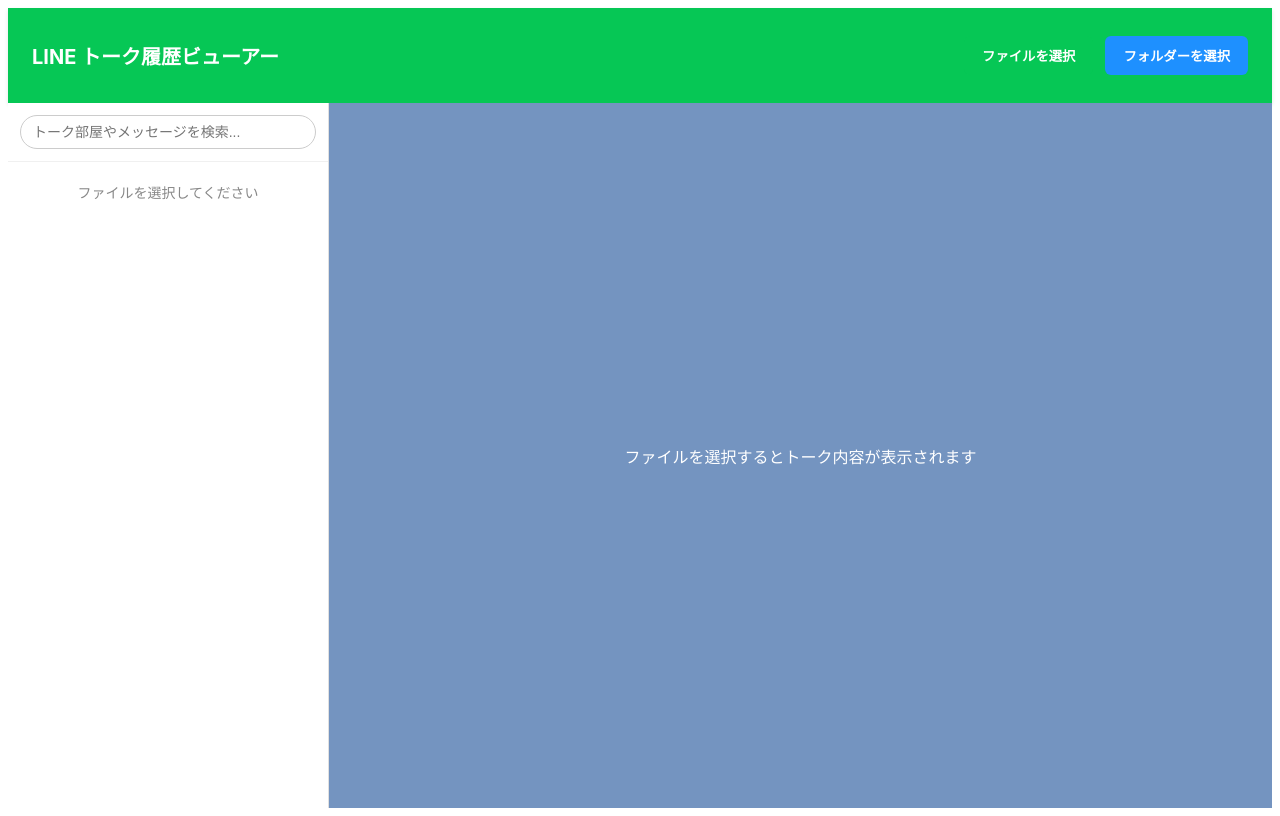
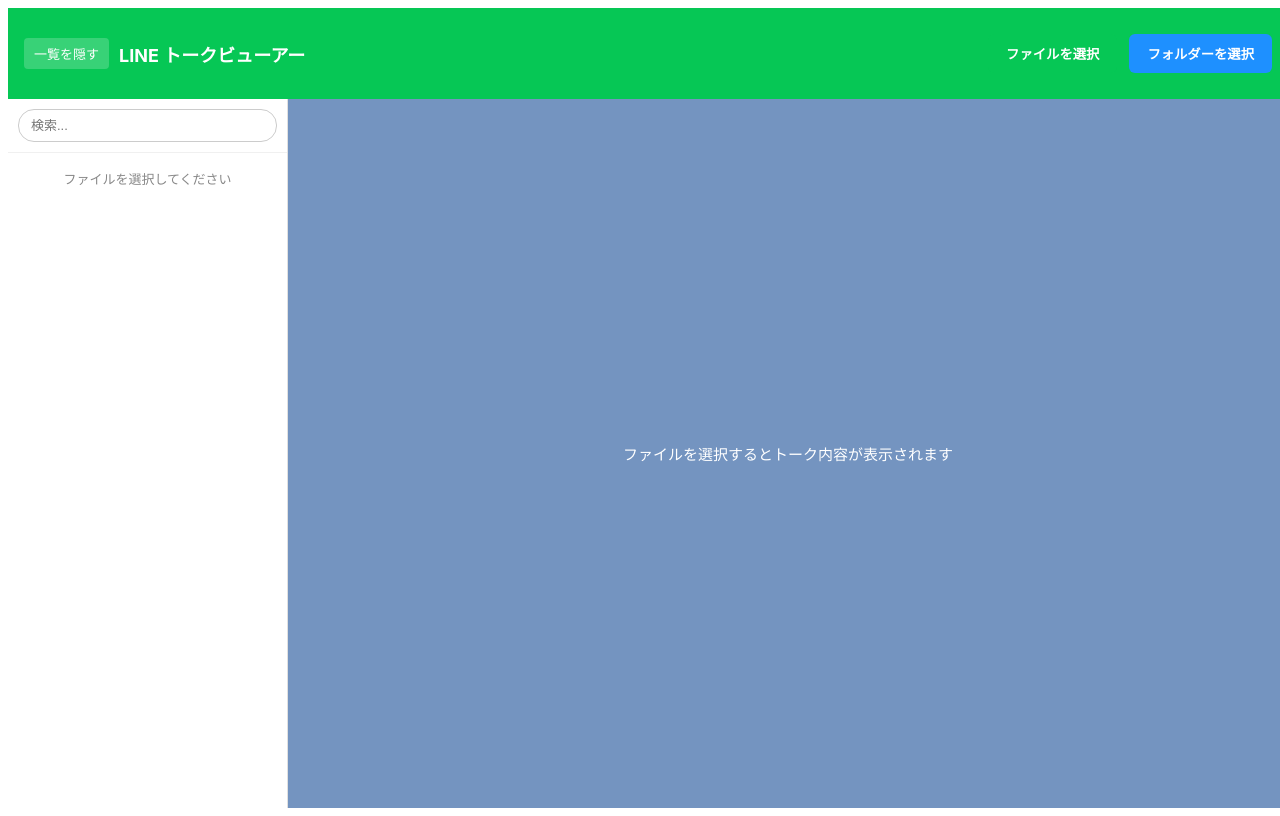
Before and after one commit to yannsaiko/line1, a React (Vite) app: page / in a window 1280 px wide. Built offline with nearby package versions, Linux system fonts and the light colour scheme.

Commit message:
Update App.tsx

```diff
--- a/src/App.tsx
+++ b/src/App.tsx
@@ -2,19 +2,42 @@
 import { FileUploader } from './components/FileUploader';
 import { NormalizedChatRoom, NormalizedMessage } from './types/lineDatabase';
 
-// 文字化け対策（UTF-8 と Shift_JIS を自動判別デコード）
+// 文字化け対策（BOM判別 + UTF-8 / Shift_JIS / EUC-JP / UTF-16 自動スコア判定デコーダー）
 const readTextFile = async (file: File): Promise<string> => {
   const buffer = await file.arrayBuffer();
-  let text = new TextDecoder('utf-8').decode(buffer);
-  if (text.includes('\uFFFD')) {
+  const bytes = new Uint8Array(buffer);
+
+  // BOM判定
+  if (bytes.length >= 3 && bytes[0] === 0xEF && bytes[1] === 0xBB && bytes[2] === 0xBF) {
+    return new TextDecoder('utf-8').decode(bytes.subarray(3));
+  }
+  if (bytes.length >= 2 && bytes[0] === 0xFF && bytes[1] === 0xFE) {
+    return new TextDecoder('utf-16le').decode(bytes.subarray(2));
+  }
+  if (bytes.length >= 2 && bytes[0] === 0xFE && bytes[1] === 0xFF) {
+    return new TextDecoder('utf-16be').decode(bytes.subarray(2));
+  }
+
+  // 文字化け記号 (\uFFFD) の発生が最も少ないエンコーディングを選択
+  const encodings = ['utf-8', 'shift-jis', 'euc-jp', 'utf-16le'];
+  let bestText = '';
+  let minErrors = Infinity;
+
+  for (const enc of encodings) {
     try {
-      const sjisText = new TextDecoder('shift-jis').decode(buffer);
-      if (!sjisText.includes('\uFFFD')) {
-        text = sjisText;
+      const decoder = new TextDecoder(enc, { fatal: false });
+      const decoded = decoder.decode(bytes);
+      const errors = (decoded.match(/\uFFFD/g) || []).length;
+      if (errors < minErrors) {
+        minErrors = errors;
+        bestText = decoded;
+        if (errors === 0) break;
       }
-    } catch (e) {}
+    } catch (e) {
+      // 無視して次のエンコーディングを試行
     }
-  return text;
+  }
+  return bestText || new TextDecoder('utf-8').decode(bytes);
 };
 
 // 送信時刻・日付の抽出処理
@@ -24,7 +47,6 @@
   }
   let num = Number(rawTime);
   if (!isNaN(num) && num > 0) {
-    // Apple Core Data Epoch (2001-01-01基準の秒数) の変換対応
     if (num < 1000000000) {
       num = (num + 978307200) * 1000;
     } else if (num < 100000000000) {
@@ -51,6 +73,7 @@
   const [isLoading, setIsLoading] = useState<boolean>(false);
   const [errorMessage, setErrorMessage] = useState<string | null>(null);
   const [searchQuery, setSearchQuery] = useState<string>('');
+  const [showSidebar, setShowSidebar] = useState<boolean>(true);
 
   // 編集状態
   const [blurredMsgIds, setBlurredMsgIds] = useState<Set<string | number>>(new Set());
@@ -77,7 +100,7 @@
     window.print();
   };
 
-  // LINE TXT解析（iOS / Android / PC全対応）
+  // LINE TXT解析（全フォーマット対応）
   const parseLineTxt = (text: string, fileName: string): NormalizedChatRoom | null => {
     const lines = text.split(/\r?\n/);
     let roomTitle = fileName.replace(/\.[^/.]+$/, '').replace(/^\[LINE\]\s*/, '').replace(/とのトーク履歴$/, '');
@@ -89,7 +112,6 @@
       const trimmed = line.trim();
       if (!trimmed) continue;
 
-      // ヘッダー・タイトル
       if (trimmed.startsWith('[LINE]')) {
         const match = trimmed.match(/\[LINE\]\s*(.+)とのトーク履歴/);
         if (match) roomTitle = match[1];
@@ -97,14 +119,13 @@
       }
       if (trimmed.startsWith('保存日時：') || trimmed.startsWith('保存日時:')) continue;
 
-      // 日付行 (2023/10/24(火), 2023.10.24 等)
       const dateMatch = trimmed.match(/^(\d{4}[\/\.\-年]\d{1,2}[\/\.\-月]\d{1,2}[^\s\t]*)/);
       if (dateMatch && !trimmed.includes('\t')) {
         currentDate = dateMatch[1];
         continue;
       }
 
-      // 1) タブ区切り (HH:mm\t送信者\tメッセージ)
+      // 1) タブ区切り
       const tabParts = line.split('\t');
       if (tabParts.length >= 3) {
         const timePart = tabParts[0].trim();
@@ -141,7 +162,7 @@
         continue;
       }
 
-      // 2) スペース区切り (Android等: 12:34 送信者 メッセージ)
+      // 2) スペース区切り
       const spaceParts = line.split(/\s{2,}/);
       if (spaceParts.length >= 3) {
         const timePart = spaceParts[0].trim();
@@ -162,7 +183,7 @@
         continue;
       }
 
-      // 3) 改行メッセージの継続処理
+      // 3) 改行継続処理
       if (messages.length > 0) {
         messages[messages.length - 1].text += '\n' + line;
       } else {
@@ -205,7 +226,7 @@
       for (const file of fileArray) {
         let parsed = false;
 
-        // 1. SQLite DB の解析
+        // SQLite DB 解析
         if (
           file.name.endsWith('.sqlite') ||
           file.name.endsWith('.sqlite3') ||
@@ -225,7 +246,6 @@
             const tablesRes = db.exec("SELECT name FROM sqlite_master WHERE type='table';");
             const tables = tablesRes.length > 0 ? tablesRes[0].values.map((v) => String(v[0])) : [];
 
-            // ユーザーテーブル
             const userMap = new Map<string, string>();
             const userTable = tables.find((t) => t.toLowerCase().includes('user') || t.toLowerCase().includes('contact'));
             if (userTable) {
@@ -241,7 +261,6 @@
               }
             }
 
-            // メッセージテーブル
             const msgTable = tables.find((t) => t.toLowerCase().includes('message') || t.toLowerCase().includes('chatlog'));
             if (msgTable) {
               const res = db.exec(`SELECT * FROM "${msgTable}"`);
@@ -292,24 +311,24 @@
             }
             db.close();
           } catch (dbErr) {
-            console.warn('DB parsing skipped, falling back to text mode', dbErr);
+            console.warn('DB解析スキップ、テキスト解析へ移行:', dbErr);
           }
         }
 
-        // 2. テキスト読み込み（UTF-8 & Shift_JIS エンコーディング両対応）
+        // テキスト解析（エンコーディング完全自動判別）
         if (!parsed) {
           try {
             const text = await readTextFile(file);
             const room = parseLineTxt(text, file.name);
             if (room) parsedRooms.push(room);
           } catch (txtErr) {
-            console.warn('Text parsing error', txtErr);
+            console.warn('テキスト解析エラー:', txtErr);
           }
         }
       }
 
       if (parsedRooms.length === 0) {
-        throw new Error('有効なトーク履歴データを読み込めませんでした。');
+        throw new Error('有効なトーク履歴データを読み込めませんでした。文字が入っているファイルを選択してください。');
       }
 
       setChatRooms(parsedRooms);
@@ -333,8 +352,9 @@
   );
 
   return (
-    <div style={{ display: 'flex', flexDirection: 'column', height: '100vh', fontFamily: '-apple-system, BlinkMacSystemFont, "Segoe UI", Roboto, sans-serif', backgroundColor: '#f5f6f8' }}>
+    <div style={{ display: 'flex', flexDirection: 'column', height: '100dvh', width: '100vw', overflow: 'hidden', fontFamily: '-apple-system, BlinkMacSystemFont, "Segoe UI", Roboto, sans-serif', backgroundColor: '#f5f6f8', boxSizing: 'border-box' }}>
       <style>{`
+        * { box-sizing: border-box; }
         @media print {
           .no-print { display: none !important; }
           body, html, #root { height: auto !important; overflow: visible !important; background: #fff !important; }
@@ -342,18 +362,36 @@
           .chat-container { height: auto !important; overflow: visible !important; }
           .action-btn { display: none !important; }
         }
+        @media (max-width: 768px) {
+          .sidebar-container {
+            position: absolute !important;
+            z-index: 100 !important;
+            height: calc(100% - 60px) !important;
+            top: 60px !important;
+            left: 0 !important;
+            box-shadow: 2px 0 8px rgba(0,0,0,0.2) !important;
+          }
+        }
       `}</style>
 
       {/* ヘッダー */}
-      <header className="no-print" style={{ backgroundColor: '#06C755', color: '#fff', padding: '12px 24px', display: 'flex', justifyContent: 'space-between', alignItems: 'center', boxShadow: '0 2px 4px rgba(0,0,0,0.1)' }}>
-        <h1 style={{ margin: 0, fontSize: '20px', fontWeight: 'bold' }}>LINE トーク履歴ビューアー</h1>
-        <div style={{ display: 'flex', gap: '12px', alignItems: 'center' }}>
+      <header className="no-print" style={{ backgroundColor: '#06C755', color: '#fff', padding: '10px 16px', display: 'flex', justifyContent: 'space-between', alignItems: 'center', minHeight: '60px', flexWrap: 'wrap', gap: '8px', boxShadow: '0 2px 4px rgba(0,0,0,0.1)' }}>
+        <div style={{ display: 'flex', alignItems: 'center', gap: '10px' }}>
+          <button
+            onClick={() => setShowSidebar(!showSidebar)}
+            style={{ padding: '6px 10px', backgroundColor: 'rgba(255,255,255,0.2)', color: '#fff', border: 'none', borderRadius: '4px', cursor: 'pointer', fontSize: '13px' }}
+          >
+            {showSidebar ? '一覧を隠す' : 'トーク一覧'}
+          </button>
+          <h1 style={{ margin: 0, fontSize: '18px', fontWeight: 'bold', whiteSpace: 'nowrap' }}>LINE トークビューアー</h1>
+        </div>
+        <div style={{ display: 'flex', gap: '8px', alignItems: 'center', flexWrap: 'wrap' }}>
           {selectedRoom && (
             <button
               onClick={handlePrint}
-              style={{ padding: '8px 16px', backgroundColor: '#fff', color: '#06C755', border: 'none', borderRadius: '6px', fontWeight: 'bold', cursor: 'pointer', fontSize: '14px' }}
+              style={{ padding: '6px 12px', backgroundColor: '#fff', color: '#06C755', border: 'none', borderRadius: '6px', fontWeight: 'bold', cursor: 'pointer', fontSize: '13px', whiteSpace: 'nowrap' }}
             >
-              🖨️ 印刷 / PDF保存
+              🖨️ 印刷 / PDF
             </button>
           )}
           <FileUploader onFilesSelected={handleFilesSelected} isLoading={isLoading} />
@@ -361,28 +399,29 @@
       </header>
 
       {errorMessage && (
-        <div className="no-print" style={{ backgroundColor: '#ffdddd', color: '#d8000c', padding: '10px 20px', borderBottom: '1px solid #d8000c', fontSize: '14px' }}>
+        <div className="no-print" style={{ backgroundColor: '#ffdddd', color: '#d8000c', padding: '8px 16px', borderBottom: '1px solid #d8000c', fontSize: '13px' }}>
           {errorMessage}
         </div>
       )}
 
-      <div style={{ display: 'flex', flex: 1, overflow: 'hidden' }}>
+      <div style={{ display: 'flex', flex: 1, minHeight: 0, position: 'relative', overflow: 'hidden' }}>
         {/* サイドバー */}
-        <aside className="no-print" style={{ width: '320px', borderRight: '1px solid #e0e0e0', backgroundColor: '#fff', display: 'flex', flexDirection: 'column' }}>
-          <div style={{ padding: '12px', borderBottom: '1px solid #f0f0f0' }}>
+        {showSidebar && (
+          <aside className="no-print sidebar-container" style={{ width: '280px', maxWidth: '80vw', borderRight: '1px solid #e0e0e0', backgroundColor: '#fff', display: 'flex', flexDirection: 'column', height: '100%', flexShrink: 0 }}>
+            <div style={{ padding: '10px', borderBottom: '1px solid #f0f0f0' }}>
               <input
                 type="text"
-              placeholder="トーク部屋やメッセージを検索..."
+                placeholder="検索..."
                 value={searchQuery}
                 onChange={(e) => setSearchQuery(e.target.value)}
-              style={{ width: '100%', padding: '8px 12px', borderRadius: '18px', border: '1px solid #ccc', outline: 'none', fontSize: '14px', boxSizing: 'border-box' }}
+                style={{ width: '100%', padding: '8px 12px', borderRadius: '16px', border: '1px solid #ccc', outline: 'none', fontSize: '13px' }}
               />
             </div>
 
             <div style={{ flex: 1, overflowY: 'auto' }}>
               {filteredRooms.length === 0 ? (
-              <div style={{ padding: '20px', color: '#888', textAlign: 'center', fontSize: '14px' }}>
-                {chatRooms.length === 0 ? 'ファイルを選択してください' : '該当するトークがありません'}
+                <div style={{ padding: '16px', color: '#888', textAlign: 'center', fontSize: '13px' }}>
+                  {chatRooms.length === 0 ? 'ファイルを選択してください' : '該当がありません'}
                 </div>
               ) : (
                 filteredRooms.map((room) => {
@@ -392,16 +431,16 @@
                       key={room.chatId}
                       onClick={() => setSelectedRoom(room)}
                       style={{
-                      padding: '12px 16px',
+                        padding: '10px 14px',
                         borderBottom: '1px solid #f5f5f5',
                         cursor: 'pointer',
                         backgroundColor: isSelected ? '#e8f7ed' : '#fff',
                       }}
                     >
-                    <div style={{ fontWeight: 'bold', fontSize: '15px', color: '#333', marginBottom: '4px' }}>
+                      <div style={{ fontWeight: 'bold', fontSize: '14px', color: '#333', marginBottom: '2px', overflow: 'hidden', textOverflow: 'ellipsis', whiteSpace: 'nowrap' }}>
                         {room.roomTitle}
                       </div>
-                    <div style={{ fontSize: '13px', color: '#777', whiteSpace: 'nowrap', overflow: 'hidden', textOverflow: 'ellipsis' }}>
+                      <div style={{ fontSize: '12px', color: '#777', whiteSpace: 'nowrap', overflow: 'hidden', textOverflow: 'ellipsis' }}>
                         {room.lastMessageText || 'メッセージなし'}
                       </div>
                     </div>
@@ -410,19 +449,20 @@
               )}
             </div>
           </aside>
+        )}
 
         {/* トークメイン画面 */}
-        <main style={{ flex: 1, display: 'flex', flexDirection: 'column', backgroundColor: '#7494C0' }}>
+        <main style={{ flex: 1, display: 'flex', flexDirection: 'column', backgroundColor: '#7494C0', minWidth: 0, height: '100%' }}>
           {selectedRoom ? (
             <>
-              <div style={{ backgroundColor: '#fff', padding: '14px 20px', borderBottom: '1px solid #e0e0e0', fontWeight: 'bold', fontSize: '16px', color: '#333', display: 'flex', justifyContent: 'space-between', alignItems: 'center' }}>
-                <span>{selectedRoom.roomTitle}</span>
-                <span className="no-print" style={{ fontSize: '12px', color: '#666', fontWeight: 'normal' }}>
-                  ※モザイク・削除で個別編集可能
+              <div style={{ backgroundColor: '#fff', padding: '10px 16px', borderBottom: '1px solid #e0e0e0', fontWeight: 'bold', fontSize: '15px', color: '#333', display: 'flex', justifyContent: 'space-between', alignItems: 'center', flexWrap: 'wrap', gap: '8px', minHeight: '44px' }}>
+                <span style={{ overflow: 'hidden', textOverflow: 'ellipsis', whiteSpace: 'nowrap' }}>{selectedRoom.roomTitle}</span>
+                <span className="no-print" style={{ fontSize: '11px', color: '#666', fontWeight: 'normal' }}>
+                  ※モザイク・削除機能付き
                 </span>
               </div>
 
-              <div className="chat-container" style={{ flex: 1, overflowY: 'auto', padding: '20px', display: 'flex', flexDirection: 'column', gap: '12px' }}>
+              <div className="chat-container" style={{ flex: 1, overflowY: 'auto', padding: '16px', display: 'flex', flexDirection: 'column', gap: '10px', minWidth: 0 }}>
                 {currentMessages.length === 0 ? (
                   <div style={{ color: '#fff', textAlign: 'center', marginTop: '40px' }}>メッセージがありません</div>
                 ) : (
@@ -436,31 +476,32 @@
                           display: 'flex',
                           flexDirection: 'column',
                           alignItems: msg.isMyMessage ? 'flex-end' : 'flex-start',
+                          width: '100%',
                         }}
                       >
                         {msg.formattedFullDate && (
-                          <div style={{ alignSelf: 'center', margin: '10px 0', backgroundColor: 'rgba(0,0,0,0.2)', color: '#fff', padding: '4px 12px', borderRadius: '12px', fontSize: '12px' }}>
+                          <div style={{ alignSelf: 'center', margin: '8px 0', backgroundColor: 'rgba(0,0,0,0.25)', color: '#fff', padding: '3px 10px', borderRadius: '10px', fontSize: '11px' }}>
                             {msg.formattedFullDate}
                           </div>
                         )}
 
-                        {/* 送信者名表示 */}
-                        <span style={{ fontSize: '12px', color: '#fff', marginBottom: '3px', marginLeft: msg.isMyMessage ? '0' : '4px', marginRight: msg.isMyMessage ? '4px' : '0' }}>
+                        <span style={{ fontSize: '11px', color: '#fff', marginBottom: '2px', marginLeft: msg.isMyMessage ? '0' : '4px', marginRight: msg.isMyMessage ? '4px' : '0' }}>
                           {msg.senderName}
                         </span>
 
-                        <div style={{ display: 'flex', alignItems: 'flex-end', gap: '6px', flexDirection: msg.isMyMessage ? 'row-reverse' : 'row' }}>
+                        <div style={{ display: 'flex', alignItems: 'flex-end', gap: '6px', maxWidth: '100%', flexDirection: msg.isMyMessage ? 'row-reverse' : 'row' }}>
                           {/* 吹き出し */}
                           <div
                             style={{
-                              maxWidth: '65%',
-                              padding: '9px 14px',
-                              borderRadius: '16px',
+                              maxWidth: '75%',
+                              padding: '8px 12px',
+                              borderRadius: '14px',
                               backgroundColor: msg.isMyMessage ? '#85E249' : '#FFFFFF',
                               color: '#000',
                               fontSize: '14px',
                               lineHeight: '1.4',
                               wordBreak: 'break-word',
+                              overflowWrap: 'anywhere',
                               whiteSpace: 'pre-wrap',
                               boxShadow: '0 1px 2px rgba(0,0,0,0.1)',
                               filter: isBlurred ? 'blur(6px)' : 'none',
@@ -471,23 +512,21 @@
                             {msg.text}
                           </div>
 
-                          <div style={{ display: 'flex', flexDirection: 'column', alignItems: msg.isMyMessage ? 'flex-end' : 'flex-start', gap: '2px' }}>
-                            {/* 送信時刻表示 */}
-                            <span style={{ fontSize: '11px', color: '#e0e0e0', flexShrink: 0 }}>
+                          <div style={{ display: 'flex', flexDirection: 'column', alignItems: msg.isMyMessage ? 'flex-end' : 'flex-start', gap: '2px', flexShrink: 0 }}>
+                            <span style={{ fontSize: '10px', color: '#e0e0e0', whiteSpace: 'nowrap' }}>
                               {msg.formattedTime || ''}
                             </span>
 
-                            {/* 操作ボタン */}
-                            <div className="no-print action-btn" style={{ display: 'flex', gap: '4px' }}>
+                            <div className="no-print action-btn" style={{ display: 'flex', gap: '3px' }}>
                               <button
                                 onClick={() => toggleBlur(msg.id)}
                                 style={{
-                                  padding: '2px 6px',
+                                  padding: '2px 5px',
                                   fontSize: '10px',
-                                  backgroundColor: isBlurred ? '#ff9800' : 'rgba(255,255,255,0.8)',
+                                  backgroundColor: isBlurred ? '#ff9800' : 'rgba(255,255,255,0.85)',
                                   color: isBlurred ? '#fff' : '#333',
                                   border: 'none',
-                                  borderRadius: '4px',
+                                  borderRadius: '3px',
                                   cursor: 'pointer',
                                 }}
                               >
@@ -496,12 +535,12 @@
                               <button
                                 onClick={() => deleteMessage(msg.id)}
                                 style={{
-                                  padding: '2px 6px',
+                                  padding: '2px 5px',
                                   fontSize: '10px',
-                                  backgroundColor: 'rgba(255,255,255,0.8)',
+                                  backgroundColor: 'rgba(255,255,255,0.85)',
                                   color: '#d32f2f',
                                   border: 'none',
-                                  borderRadius: '4px',
+                                  borderRadius: '3px',
                                   cursor: 'pointer',
                                 }}
                               >
@@ -517,7 +556,7 @@
               </div>
             </>
           ) : (
-            <div style={{ flex: 1, display: 'flex', alignItems: 'center', justifyContent: 'center', color: '#fff', fontSize: '16px' }}>
+            <div style={{ flex: 1, display: 'flex', alignItems: 'center', justifyContent: 'center', color: '#fff', fontSize: '15px', padding: '20px', textAlign: 'center' }}>
               ファイルを選択するとトーク内容が表示されます
             </div>
           )}
```
Lines whose indentation alone changed are shown as unchanged.
